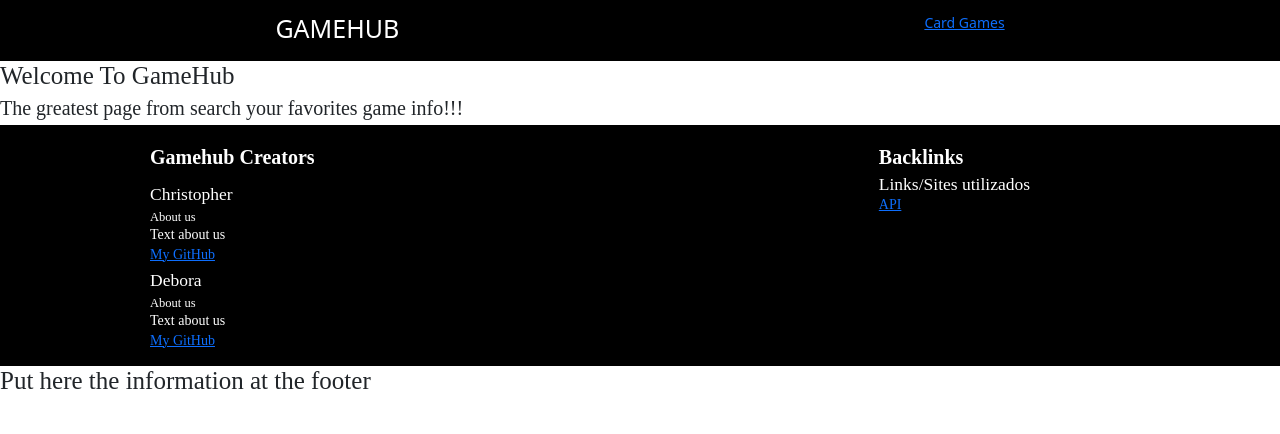
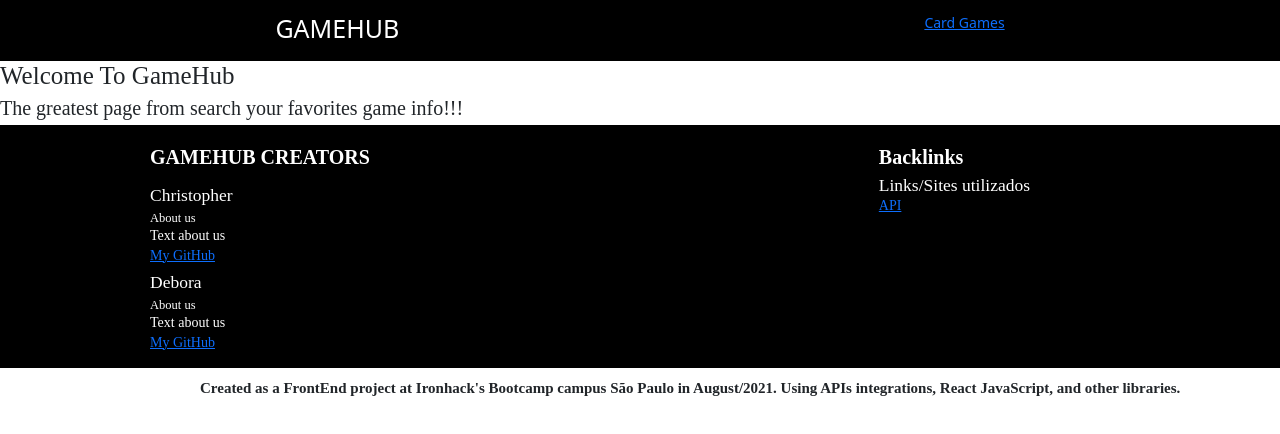
Before and after one commit to christopherfulldev/Project-2, a React (Create React App) app: page / in a window 1280 px wide. Shown: the top 434 px of the page. Built offline with nearby package versions, Linux system fonts and the light colour scheme.

Commit message:
changed the footer, and added some style.

```diff
--- /dev/null
+++ b/src/Components/Footer/index.css
@@ -0,0 +1,9 @@
+footer {
+    margin-left: 200px;
+    margin-top: -10px;
+}
+
+footer h4 {
+    font-weight: bolder;
+
+}
--- a/src/Components/Footer/index.js
+++ b/src/Components/Footer/index.js
@@ -1,9 +1,11 @@
 import React from 'react'
-
+import "../Footer/index.css"
 const Footer = () => {
     return (
     <footer>
-    <h1> Put here the information at the footer </h1>
+    <img></img>
+    <h4>Created as a FrontEnd project at Ironhack's Bootcamp campus São Paulo in August/2021.
+Using APIs integrations, React JavaScript, and other libraries.</h4>
     </footer>
     )
 }
--- a/src/Components/Links/index.css
+++ b/src/Components/Links/index.css
@@ -13,3 +13,7 @@
 .info-section h2 {
     font-weight: bolder;
 }
+
+.info-section h3 {
+    line-height: 22px;
+}
--- a/src/Components/Links/index.js
+++ b/src/Components/Links/index.js
@@ -5,7 +5,7 @@ const Links = () => {
   return (
    <div className="info-section">
    <div className="gamehub-creators">
-      <h2>Gamehub Creators</h2>
+      <h2>GAMEHUB CREATORS</h2>
       <div className="info-creator">
         <img></img>
         <h3>Christopher</h3>
```
